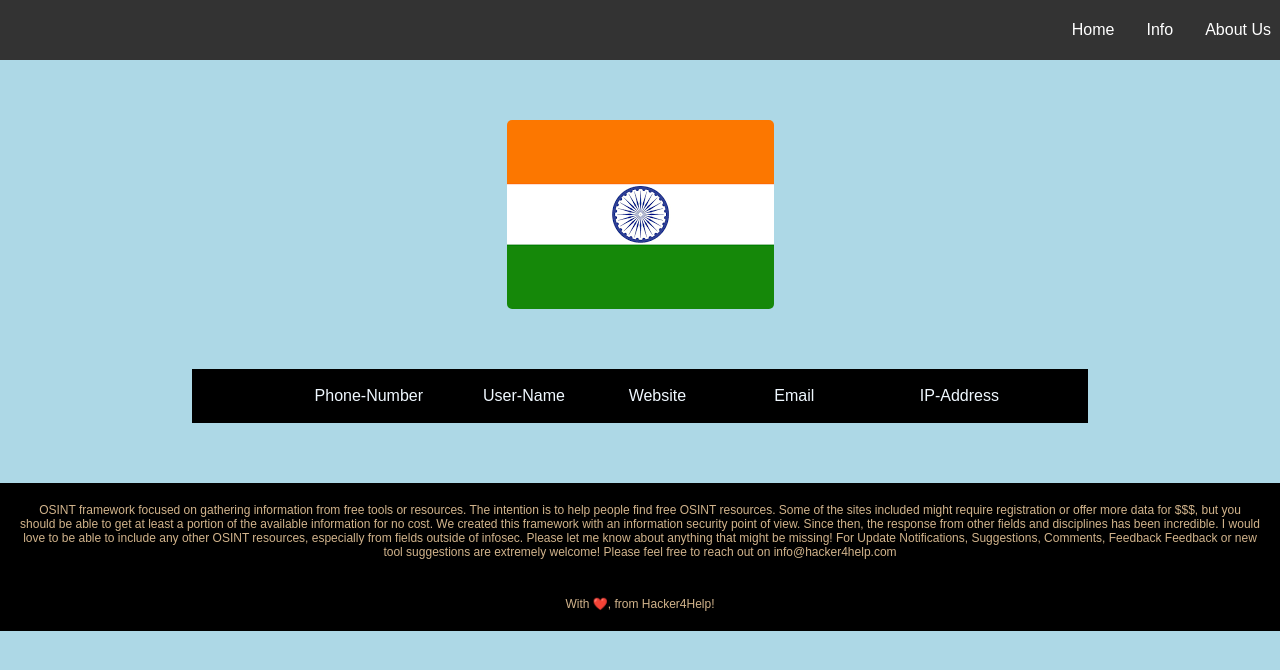
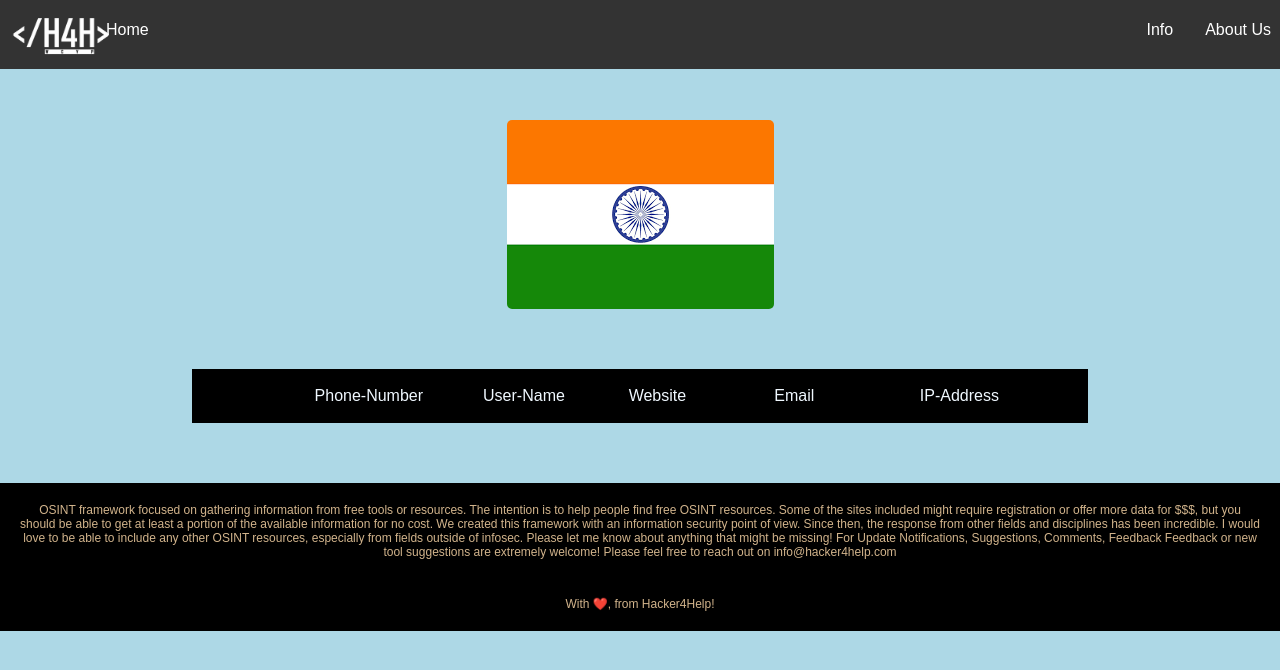
Before and after one commit to rohanpothireddy/osint_framework_frontend, a plain HTML site: page index.html in a window 1280 px wide. Drawn offline with Linux system fonts and the light colour scheme.

Commit message:
updated navbar

```diff
--- a/css/navigation.css
+++ b/css/navigation.css
@@ -125,3 +125,7 @@ body {
     font-size: 16px;
     color: aliceblue;
   }
+  .navbar>div{
+    position: absolute;
+    left:90px;
+  }
--- a/css/style.css
+++ b/css/style.css
@@ -6,13 +6,15 @@ body {
   }
 
   .navbar {
+    display: flex;
+    justify-content: space-between;
     background-color: #333;
     overflow: hidden;
-    position: fixed;
-    top: 0;
-    width: 100%;
-    z-index: 999;
-    padding: 15px;
+    position: fixed; /* Position the navbar */
+    top: 0; /* Position the navbar at the top */
+    width: 100%; /* Make the navbar full width */
+    z-index: 999; /* Ensure the navbar is on top */
+    padding: 7px; /* Increase the navbar size to 7px */
   }
 
   .navbar ul {
@@ -148,3 +150,10 @@ body {
     padding: 8px;
     font-size: 16px;
   }
+
+  .navbar img {
+    height: 45px;
+    margin: 5px;
+    margin-right: 10px;
+    object-fit: contain;
+}
--- a/index.html
+++ b/index.html
@@ -9,10 +9,13 @@
 
 <body>
   <div class="navbar">
+    <img src="New-Logo.png" alt="logo" />
+    <div class="home"><ul> <li><a  href="index.html">   Home </a></li></ul></div>
+
     <ul>
       <li><a href="about-us.html">About Us </a></li>
       <li><a href="info.html">Info </a></li>
-      <li><a href="index.html">Home </a></li>
+
     </ul>
   </div>
 
```
Also changed, not shown: email-lookup.html (+4 -1 lines), ip-lookup.html (+4 -1 lines), phone-number-lookup.html (+4 -1 lines), phone.html (+1 -1 lines), username-lookup.html (+4 -2 lines), website-lookup.html (+4 -2 lines), New-Logo.png (added).
